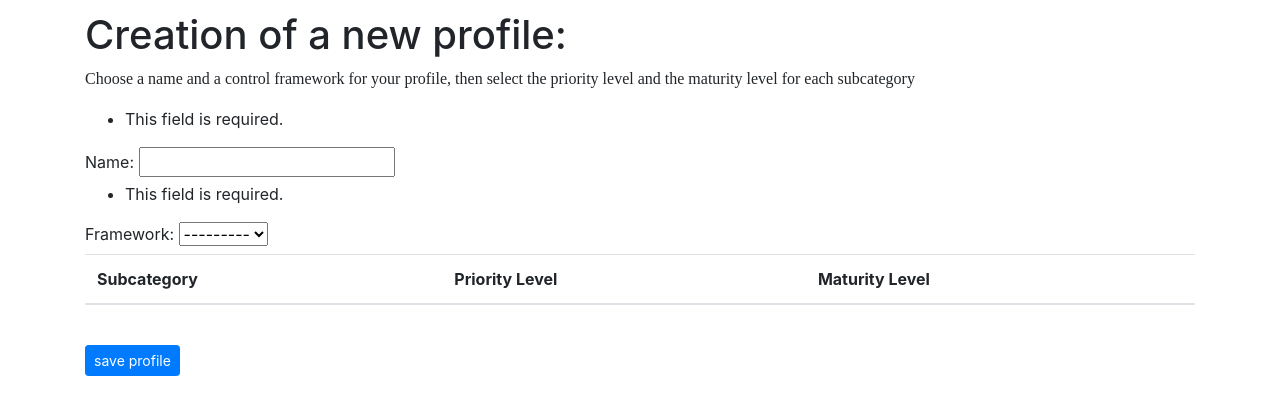
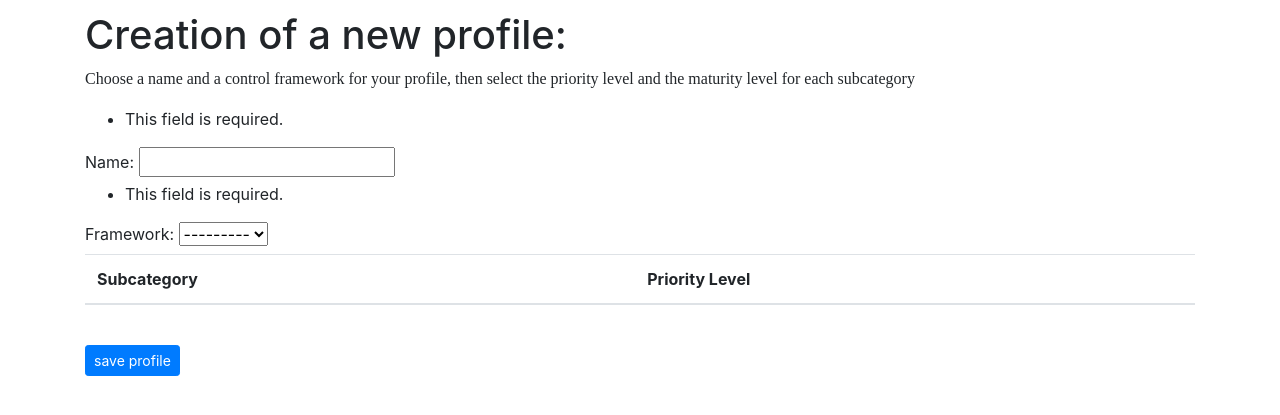
Before and after one commit to VSecLab/SAM-CyFra, a Django app: page /create_profile/1 in a window 1280 px wide. Shown: the part 56-471 px from the top of the page. Run offline with Django 3.2, Linux system fonts and the light colour scheme; data comes from the database, SQL or seed files in the repository; lists and menus that the app fills with data are empty; some libraries are stand-ins or nearby versions.

Commit message:
- review

```diff
--- a/eGov_RA/settings.py
+++ b/eGov_RA/settings.py
@@ -82,7 +82,7 @@ WSGI_APPLICATION = 'eGov_RA.wsgi.application'
 DATABASES = {
     'default': {
         'ENGINE': 'django.db.backends.mysql',
-        'NAME': 'egov_db',
+        'NAME': 'prova2',
         'USER': 'root',
         'PASSWORD': '',
         'HOST':'localhost',
--- a/parsingbpmn/models.py
+++ b/parsingbpmn/models.py
@@ -252,7 +252,7 @@ class profile_has_subcategory(models.Model):
    profile=models.ForeignKey(Profile, on_delete=models.CASCADE)
    subcategory=models.ForeignKey(Subcategory, on_delete=models.CASCADE)
    priority= models.CharField(max_length=100)
-   maturity_level = models.ForeignKey(Maturity_level, on_delete=models.CASCADE, default="3")
+   maturity_level = models.ForeignKey(Maturity_level, on_delete=models.CASCADE, null=True)
 
 
 class profile_maturity_control(models.Model):
--- a/parsingbpmn/views.py
+++ b/parsingbpmn/views.py
@@ -878,17 +878,11 @@ def create_profile(request,pk):
         temp=Subcategory.objects.filter(id=value['subcategory_id'])
         priority_of_subcat.append(value['priority'])
         subcategory_dict.append((list(temp.values()))[0])
-        maturity_levels=list((contextualization_has_maturity_levels.objects.filter(subcategory_contextualization_id=value['id']).values()))
-        maturitytemp=[]
-        for item in maturity_levels:
-            indexmat=item['maturity_level_id']
-            temp=list((Maturity_level.objects.filter(id=indexmat)).values())
-            maturitytemp.append(temp[0])
-        maturity_dict.append(maturitytemp)
+
 
     priority_list=["Bassa", "Media", "Alta"]
     request.session['list'] = subcategory_dict
-    return render(request, 'create_profile.html', {'form':form, 'subcategory_dict': subcategory_dict, 'priority_list': priority_list,'priority_of_subcat': priority_of_subcat , 'maturity_dict':maturity_dict,'context':context })
+    return render(request, 'create_profile.html', {'form':form, 'subcategory_dict': subcategory_dict, 'priority_list': priority_list,'priority_of_subcat': priority_of_subcat ,'context':context })
 
 def save_profile(request,pk):
     subcategory_dict=request.session['list']
@@ -901,11 +895,7 @@ def save_profile(request,pk):
             last_profile= Profile.objects.latest('id')
 
         priority= request.POST.getlist('priority')
-        matlev=request.POST.getlist('maturity_level')
-        matid=[]
-        for string in matlev:
-            splitted=string.split(",")
-            matid.append(splitted[0])
+
 
         sub_list=[]
         for dict in subcategory_dict:
@@ -913,7 +903,7 @@ def save_profile(request,pk):
             sub_list.append(sub_id)
 
         for i,subcategory in enumerate(sub_list,start=0):
-            newprofilehassubcategory= profile_has_subcategory(profile_id=last_profile.pk, subcategory_id=subcategory, priority=priority[i], maturity_level_id=matid[i])
+            newprofilehassubcategory= profile_has_subcategory(profile_id=last_profile.pk, subcategory_id=subcategory, priority=priority[i])
             newprofilehassubcategory.save()
 
     request.session['list']=subcategory_dict
@@ -1048,8 +1038,12 @@ def profile_evaluation(request,pk):
                 if subcategory['subcategory_id'] == subcat['subcategory_id']:
                     temp = []
                     newelement = comparingcontrols(subcat['control_id'],subcategory['control_id'], temp)
+                    provamaturity = profile_has_subcategory.objects.filter(profile_id=current_profile, subcategory_id=subcat['subcategory_id'])
                     if newelement != []:
+                        provamaturity.update(maturity_level_id=Maturity_level.objects.get(level=0,context_id=current_profile.context_id))
                         missing_controls.append({'subcategory_id': subcategory['subcategory_id'], 'control_id': newelement})
+                    else:
+                        provamaturity.update(maturity_level_id=Maturity_level.objects.get(level=1, context_id=current_profile.context_id))
 
         if not missing_controls:
             current_profile.level="minimo"
@@ -1058,8 +1052,14 @@ def profile_evaluation(request,pk):
                     if subcategory['subcategory_id'] == subcat['subcategory_id']:
                         temp = []
                         newelement = comparingcontrols(subcat['control_id'], subcategory['control_id'], temp)
+                        provamaturity = profile_has_subcategory.objects.filter(profile_id=current_profile,subcategory_id=subcat['subcategory_id'])
                         if newelement != []:
                             missing_controls.append({'subcategory_id': subcategory['subcategory_id'], 'control_id': newelement})
+                        else:
+                            matlev= Maturity_level.objects.get(level = 1, context_id=current_profile.context_id)
+                            if provamaturity.values()[0]['maturity_level_id'] == matlev.id:
+                                provamaturity.update(maturity_level_id=Maturity_level.objects.get(level=2, context_id=current_profile.context_id))
+
         else:
             current_profile.level="insufficiente"
 
@@ -1070,8 +1070,14 @@ def profile_evaluation(request,pk):
                     if subcategory['subcategory_id'] == subcat['subcategory_id']:
                         temp = []
                         newelement = comparingcontrols(subcat['control_id'], subcategory['control_id'], temp)
+                        provamaturity = profile_has_subcategory.objects.filter(profile_id=current_profile, subcategory_id=subcat['subcategory_id'])
                         if newelement != []:
                             missing_controls.append({'subcategory_id': subcategory['subcategory_id'], 'control_id': newelement})
+                        else:
+                            matlev = Maturity_level.objects.get(level=2, context_id=current_profile.context_id)
+                            if provamaturity.values()[0]['maturity_level_id'] == matlev.id:
+                                provamaturity.update(maturity_level_id=Maturity_level.objects.get(level=3, context_id=current_profile.context_id))
+
         elif(str(current_profile.level) == "None"):
             current_profile.level="minimo"
 
--- a/templates/create_profile.html
+++ b/templates/create_profile.html
@@ -21,7 +21,7 @@
             <tr>
                 <th>Subcategory </th>
                 <th>Priority Level</th>
-                <th>Maturity Level</th>
+
             </tr>
         </thead>
         <tbody>
@@ -40,19 +40,7 @@
                                 </select>
                             </ul>
                             </td>
-                            <td>
-                            <ul>
-                                <select name="maturity_level" id="{{ subcategory.id }}" class="form-control" style="width: 150px !important; min-width: 150px; max-width: 150px;" required>
-                                    {% for value in maturity_dict %}
-                                        {% if forloop.counter == forloop.parentloop.counter %}
-                                            {% for levels in value %}
-                                            <option id="{{ levels.level }}"> {{ levels.id }}, {{ levels.name}}: {{ levels.description }}, level: {{ levels.level }}</option>
-                                            {% endfor %}
-                                        {% endif %}
-                                    {% endfor %}
-                                </select>
-                            </ul>
-                            </td>
+
                         </tr>
                     {% endfor %}
                 </td>
```
Also changed, not shown: 1 other file.
